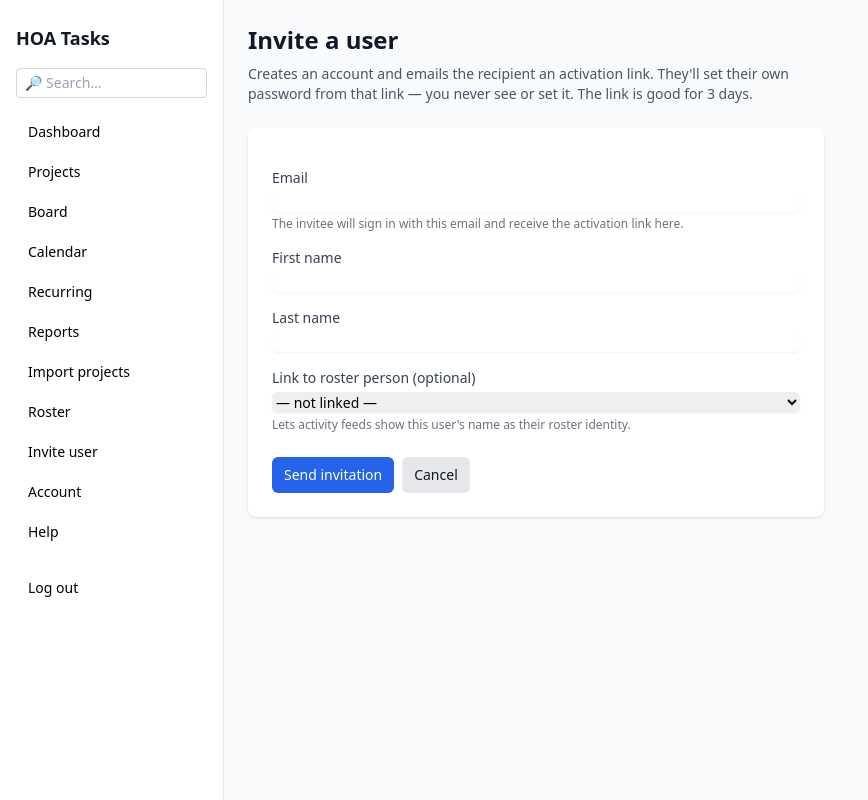
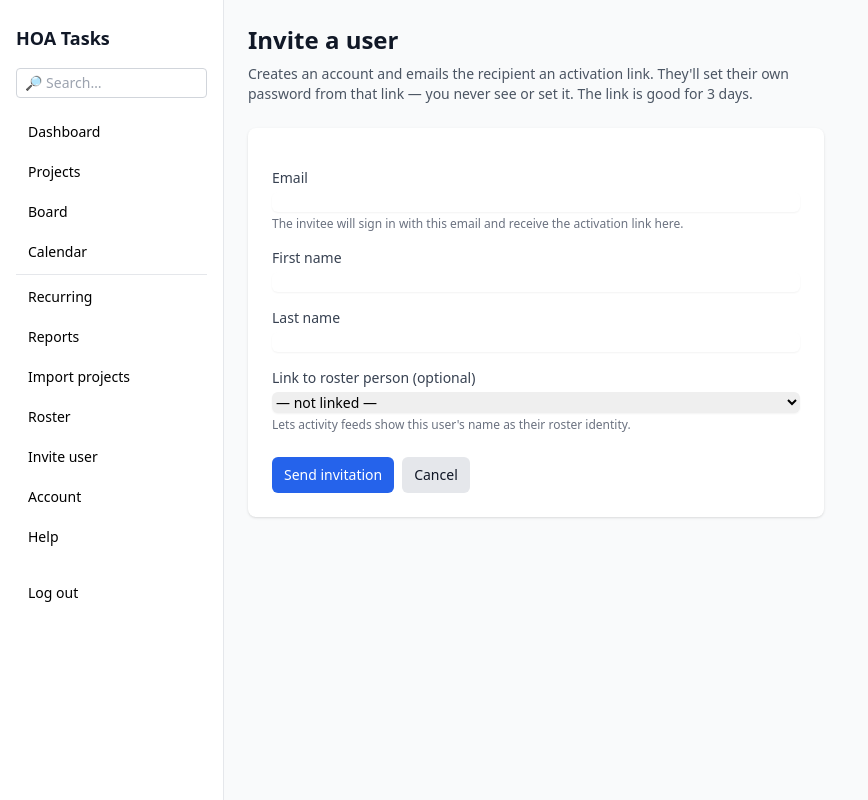
Before and after one commit to baranmcl/HOA-Task-Manager, a Django app: page /accounts/invite/ in a window 1280 px wide. Shown: the whole page, without its empty margins (0-868 px from the left). Run offline with Django 5.2, Linux system fonts and the light colour scheme; the visitor is signed in with stand-in values (Sample User, id 1); data comes from the database, SQL or seed files in the repository; data that the repository does not hold is empty; style sheets or scripts are compiled from the project's sources.

Commit message:
ui(sidebar): visual separator between Calendar and Recurring
Adds an <hr> divider in the left sidebar so the top group
(Dashboard / Projects / Board / Calendar — project views) is
visually distinct from the rest (Recurring / Reports / Import
projects / Roster / Invite user — project and people inputs).

aria-hidden on the rule since it carries no semantic info
beyond what the surrounding link grouping already conveys to
assistive tech.

Per user feedback. A second separator between the
inputs and the app-settings group (Account / Help / Log out)
is implied by the same grouping logic — not added in this
commit so the user can decide.

Co-Authored-By: Claude Opus 4.7 <noreply@anthropic.com>

```diff
--- a/templates/_sidebar.html
+++ b/templates/_sidebar.html
@@ -10,6 +10,7 @@
     <a href="{% url 'projects:list' %}" class="block px-3 py-2 rounded hover:bg-gray-100">Projects</a>
     <a href="{% url 'projects:board' %}" class="block px-3 py-2 rounded hover:bg-gray-100">Board</a>
     <a href="{% url 'projects:calendar' %}" class="block px-3 py-2 rounded hover:bg-gray-100">Calendar</a>
+    <hr class="my-2 border-gray-200" aria-hidden="true">
     <a href="{% url 'projects:recurring_list' %}" class="block px-3 py-2 rounded hover:bg-gray-100">Recurring</a>
     <a href="{% url 'projects:report' %}" class="block px-3 py-2 rounded hover:bg-gray-100">Reports</a>
     <a href="{% url 'projects:import_form' %}" class="block px-3 py-2 rounded hover:bg-gray-100">Import projects</a>
```
